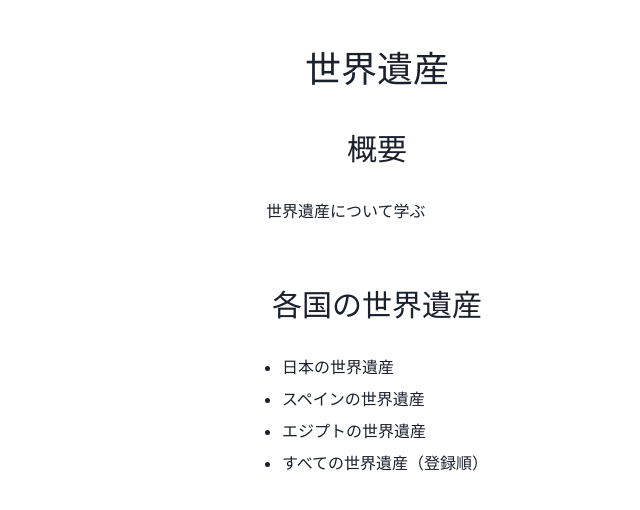
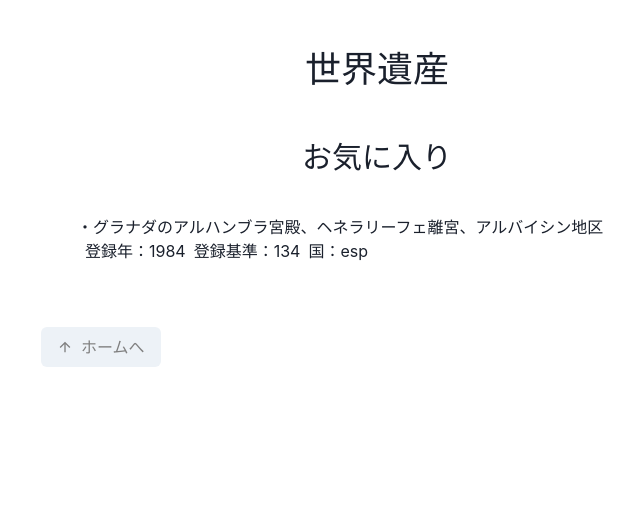
Before and after one commit to yuta6999/world-heritage-app, a React (Vite) app: page /worldHeritages/favorite in a window 1280 px wide. Before the commit this address led to /. Shown: the top 510 px of the page, without its empty margins (263-903 px from the left). Built offline with nearby package versions, Linux system fonts and the light colour scheme.

Commit message:
add favorite page

```diff
--- /dev/null
+++ b/src/components/ecosystems/WorldHeritageListByFavorite.tsx
@@ -0,0 +1,31 @@
+import type { FC } from 'react';
+// import { Navigate, useParams } from 'react-router-dom';
+import { Box, Heading } from '@chakra-ui/react';
+import { worldHeritageData } from 'data';
+// import { COUNTRY_CODE } from 'domains';
+import { Helmet } from 'react-helmet-async';
+import WorldHeritageList from 'components/organisms/WorldHeritageList';
+
+const WorldHeritageListByFavorite: FC<{ my?: number | string }> = ({
+  my = 0,
+}) => {
+  const worldHeritages = worldHeritageData.filter(
+    (worldHeritage) => worldHeritage.id === 745 // 仮置き
+  );
+
+  return (
+    <Box my={my} w="2xl">
+      <Helmet>
+        <title>世界遺産一覧｜お気に入り｜世界遺産</title>
+      </Helmet>
+      <Heading as="h2" size="lg">
+        お気に入り
+      </Heading>
+      <WorldHeritageList worldHeritages={worldHeritages} />
+    </Box>
+  );
+
+  // return <Navigate to="/" replace />;
+};
+
+export default WorldHeritageListByFavorite;
--- a/src/components/organisms/AppOutline.tsx
+++ b/src/components/organisms/AppOutline.tsx
@@ -1,7 +1,7 @@
 import type { FC } from 'react';
 import { Box, Heading, Text } from '@chakra-ui/react';
 
-const Outline: FC<{ my?: number | string }> = ({ my = 0 }) => (
+const AppOutline: FC<{ my?: number | string }> = ({ my = 0 }) => (
   <Box my={my}>
     <Heading as="h2" size="lg">
       概要
@@ -12,4 +12,4 @@ const Outline: FC<{ my?: number | string }> = ({ my = 0 }) => (
   </Box>
 );
 
-export default Outline;
+export default AppOutline;
--- a/src/components/organisms/WorldHeritageIndex.tsx
+++ b/src/components/organisms/WorldHeritageIndex.tsx
@@ -19,6 +19,11 @@ const WorldHeritageIndex: FC<Props> = ({ countries, my = 0 }) => (
       <ListItem>
         <Link to={`/worldHeritages`}>すべての世界遺産（登録順）</Link>
       </ListItem>
+      <ListItem>
+        <Link to={`/worldHeritages/favorite`}>
+          お気に入りの世界遺産（登録順）
+        </Link>
+      </ListItem>
     </UnorderedList>
   </Box>
 );
--- a/src/routes/index.tsx
+++ b/src/routes/index.tsx
@@ -1,8 +1,9 @@
 import { useEffect } from 'react';
 import type { FC } from 'react';
 import { Navigate, Route, Routes, useLocation } from 'react-router-dom';
-import AllPlayers from 'components/ecosystems/AllWorldHeritages';
+import AllWorldHeritages from 'components/ecosystems/AllWorldHeritages';
 import WorldHeritageListByCountry from 'components/ecosystems/WorldHeritageListByCountry';
+import WorldHeritageListByFavorite from 'components/ecosystems/WorldHeritageListByFavorite';
 import Home from 'components/templates/Home';
 import WorldHeritagesFrame from 'components/templates/WorldHeritagesFrame';
 
@@ -18,7 +19,11 @@ const IndexRoutes: FC = () => {
   return (
     <Routes>
       <Route path="worldHeritages" element={<WorldHeritagesFrame />}>
-        <Route path="" element={<AllPlayers my={12} />} />
+        <Route path="" element={<AllWorldHeritages my={12} />} />
+        <Route
+          path="favorite"
+          element={<WorldHeritageListByFavorite my={12} />}
+        />
         <Route
           path=":countryID"
           element={<WorldHeritageListByCountry my={12} />}
```
